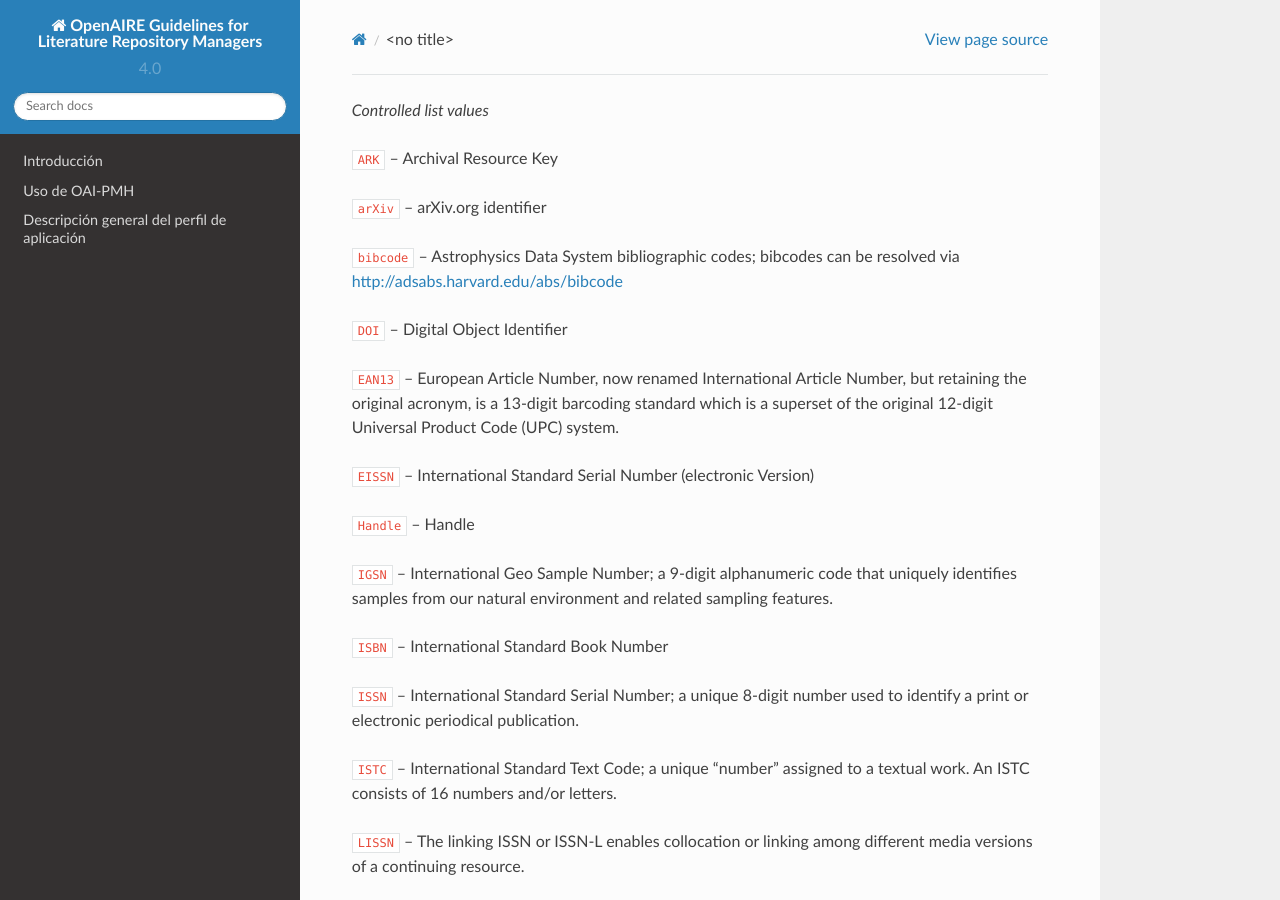
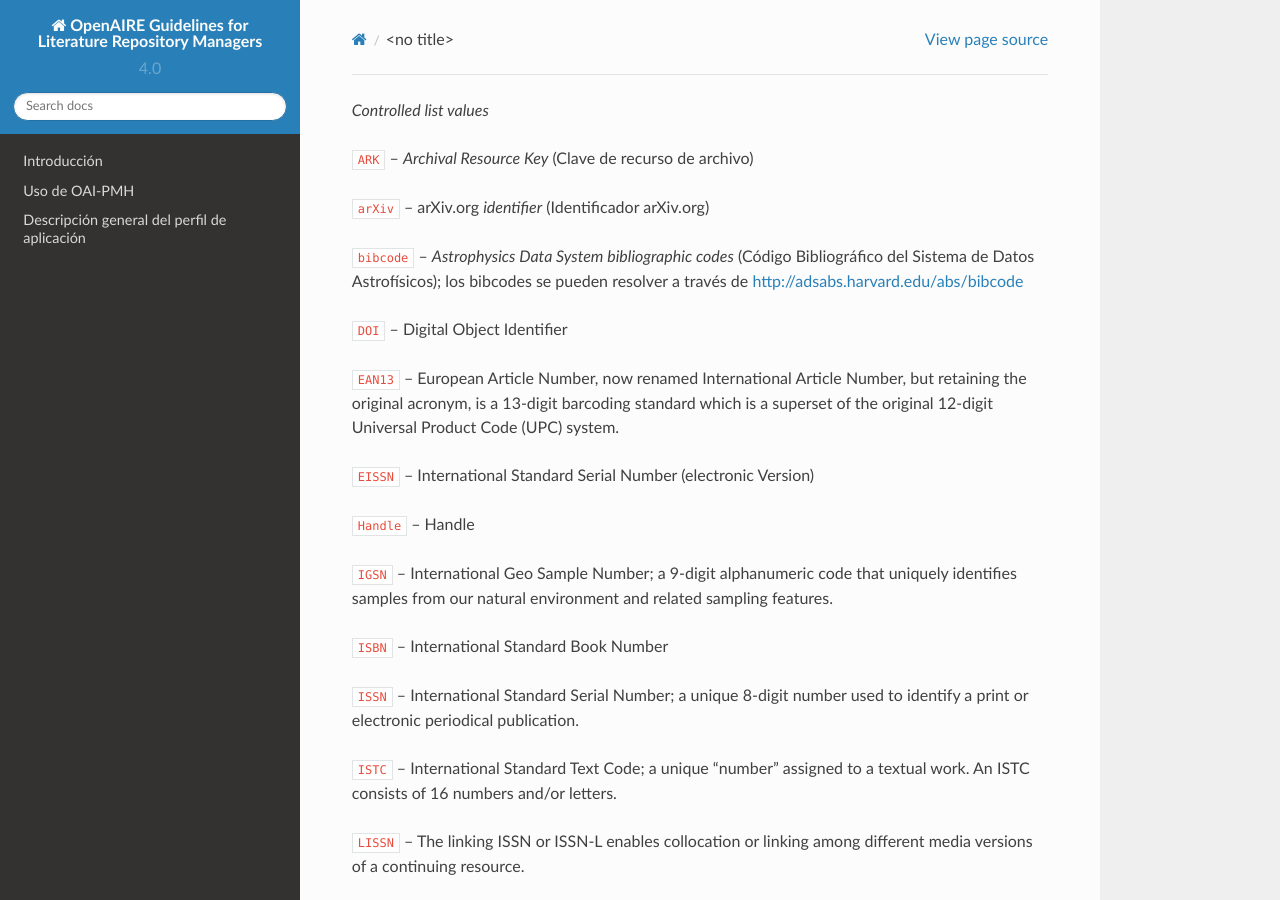
Before and after one commit to memoemg/openAIRE4, a Sphinx documentation site: the page built from docs/vocabularies/relatedidentifiertype.rst, in a window 1280 px wide and 900 px high. Built offline with Sphinx 7.4.7 and the Read the Docs theme 2.0.0, drawn with Linux system fonts in a browser that asks for light colours; a script that is not in the unit is left out.

Commit message:
Update relatedidentifiertype.rst

```diff
--- a/docs/vocabularies/relatedidentifiertype.rst
+++ b/docs/vocabularies/relatedidentifiertype.rst
@@ -1,9 +1,9 @@
 
 *Controlled list values*
 
-* ``ARK`` – Archival Resource Key
-* ``arXiv`` – arXiv.org identifier
-* ``bibcode`` – Astrophysics Data System bibliographic codes;  bibcodes can be resolved via http://adsabs.harvard.edu/abs/bibcode
+* ``ARK`` – *Archival Resource Key* (Clave de recurso de archivo)
+* ``arXiv`` – arXiv.org *identifier* (Identificador arXiv.org)
+* ``bibcode`` – *Astrophysics Data System bibliographic codes* (Código Bibliográfico del Sistema de Datos Astrofísicos); los bibcodes se pueden resolver a través de http://adsabs.harvard.edu/abs/bibcode
 * ``DOI`` – Digital Object Identifier
 * ``EAN13`` – European Article Number, now renamed International Article Number, but retaining the original acronym, is a 13-digit barcoding standard which is a superset of the original 12-digit Universal Product Code (UPC) system.
 * ``EISSN`` – International Standard Serial Number (electronic Version)
```
